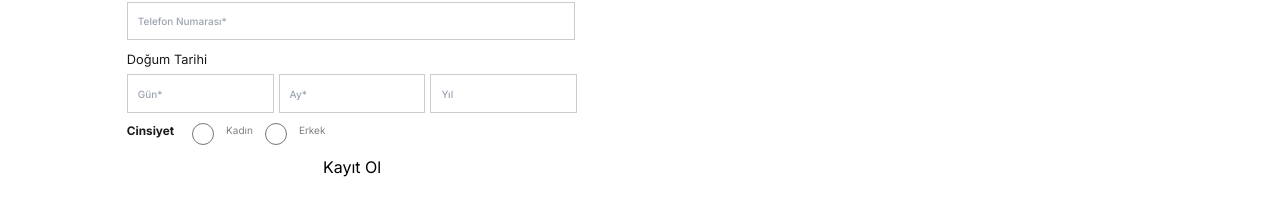
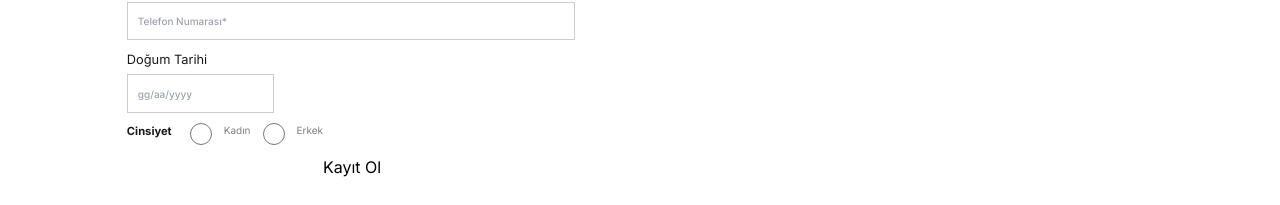
Before and after one commit to mrvozturk/DigitalEmporium, a Next.js app: page / in a window 1280 px wide. Shown: the part 957-1162 px from the top of the page. Built offline with nearby package versions, Linux system fonts and the light colour scheme.

Commit message:
datepicker added

```diff
--- a/package.json
+++ b/package.json
@@ -12,6 +12,7 @@
     "@reduxjs/toolkit": "^2.2.1",
     "next": "^14.1.3",
     "react": "^18.2.0",
+    "react-datepicker": "^6.9.0",
     "react-dom": "^18.2.0",
     "react-icons": "^5.0.1",
     "react-redux": "^9.1.0",
@@ -21,6 +22,7 @@
   "devDependencies": {
     "@types/node": "^20",
     "@types/react": "^18",
+    "@types/react-datepicker": "^6.2.0",
     "@types/react-dom": "^18",
     "autoprefixer": "^10.0.1",
     "eslint": "^8",
--- a/src/components/accountProcess/index.module.css
+++ b/src/components/accountProcess/index.module.css
@@ -78,6 +78,7 @@
   color: rgba(0, 0, 0, 0.9);
   margin-bottom: 5px;
 }
+
 .genderContainer {
   display: flex;
   gap: 12px;
@@ -88,7 +89,7 @@
   color: rgba(0, 0, 0, 0.5);
 }
 .genderName {
-  font-size: 11.8px;
+  font-size: 11.2px;
   color: rgba(0, 0, 0, 0.9);
   font-weight: bold;
   margin-right: 6px;
--- a/src/components/accountProcess/index.tsx
+++ b/src/components/accountProcess/index.tsx
@@ -1,11 +1,14 @@
 'use client';
-import React from 'react';
+import React, { useState } from 'react';
+import DatePicker from 'react-datepicker';
+import 'react-datepicker/dist/react-datepicker.css';
 import styles from './index.module.css';
 
 const AccountProcess: React.FC = () => {
+  const [startDate, setStartDate] = useState<Date | null>(null);
+
   return (
     <div className={styles.container}>
-      {/* Kayıt Olma Formu */}
       <div className={styles.formContainer}>
         <h2>Kayıt Ol</h2>
 
@@ -34,19 +37,14 @@ const AccountProcess: React.FC = () => {
           <div className={styles.dateLabel}>Doğum Tarihi</div>
 
           <div className={styles.dateContainer}>
-            <div>
-              <input type='number' name='day' placeholder='Gün*' />
-            </div>
-            <div>
-              <input type='number' name='month' placeholder='Ay*' />
-            </div>
-            <div>
-              <input type='number' name='year' placeholder='Yıl' />
-            </div>
+            <DatePicker
+              selected={startDate}
+              onChange={date => setStartDate(date)}
+              placeholderText='gg/aa/yyyy'
+              dateFormat='dd/MM/yyyy'
+            />
           </div>
-
           {/* Cinsiyet Seçimi */}
-
           <div className={styles.genderContainer}>
             <div className={styles.genderName}>Cinsiyet</div>
             <input type='radio' name='gender' value='female' />
```
